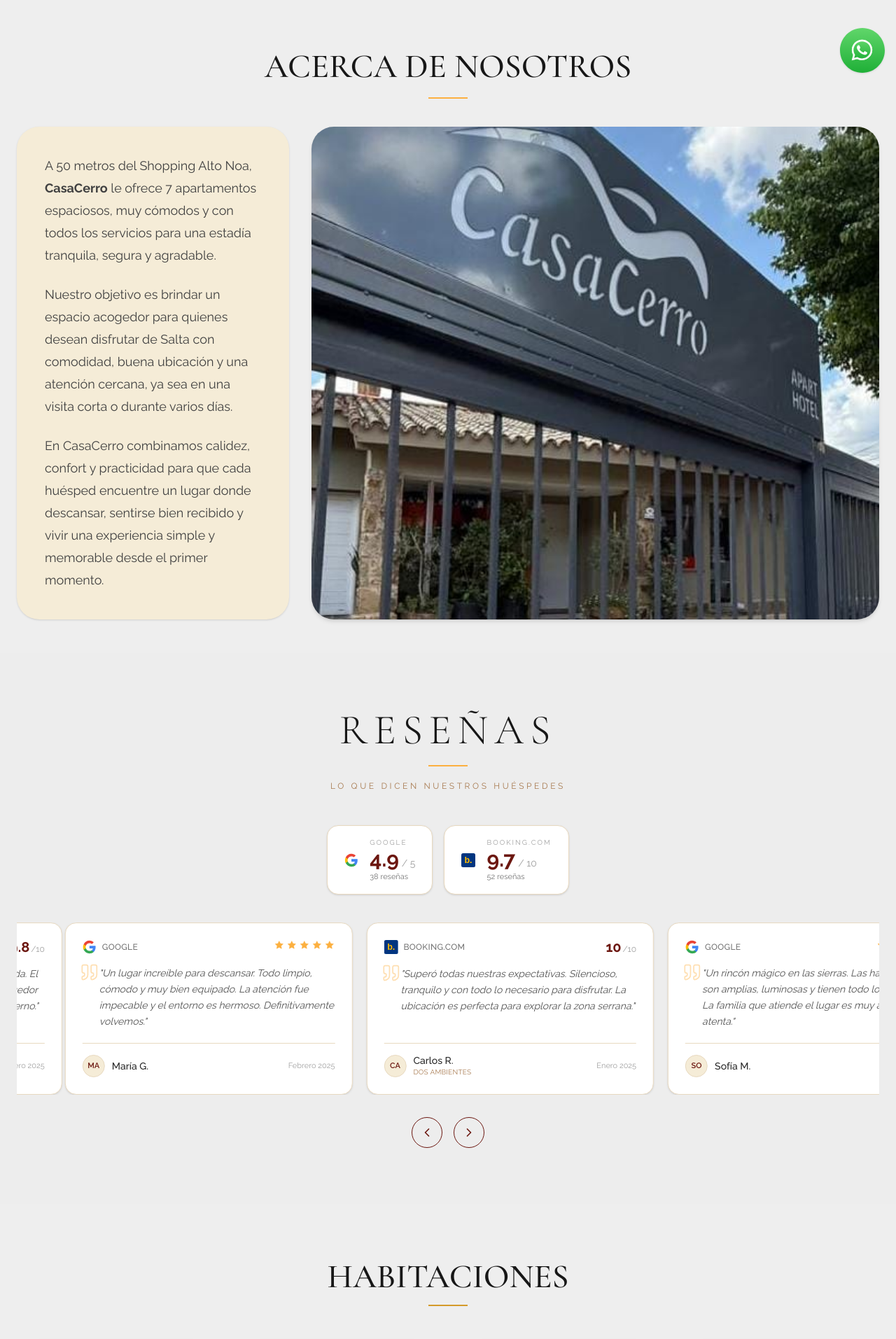
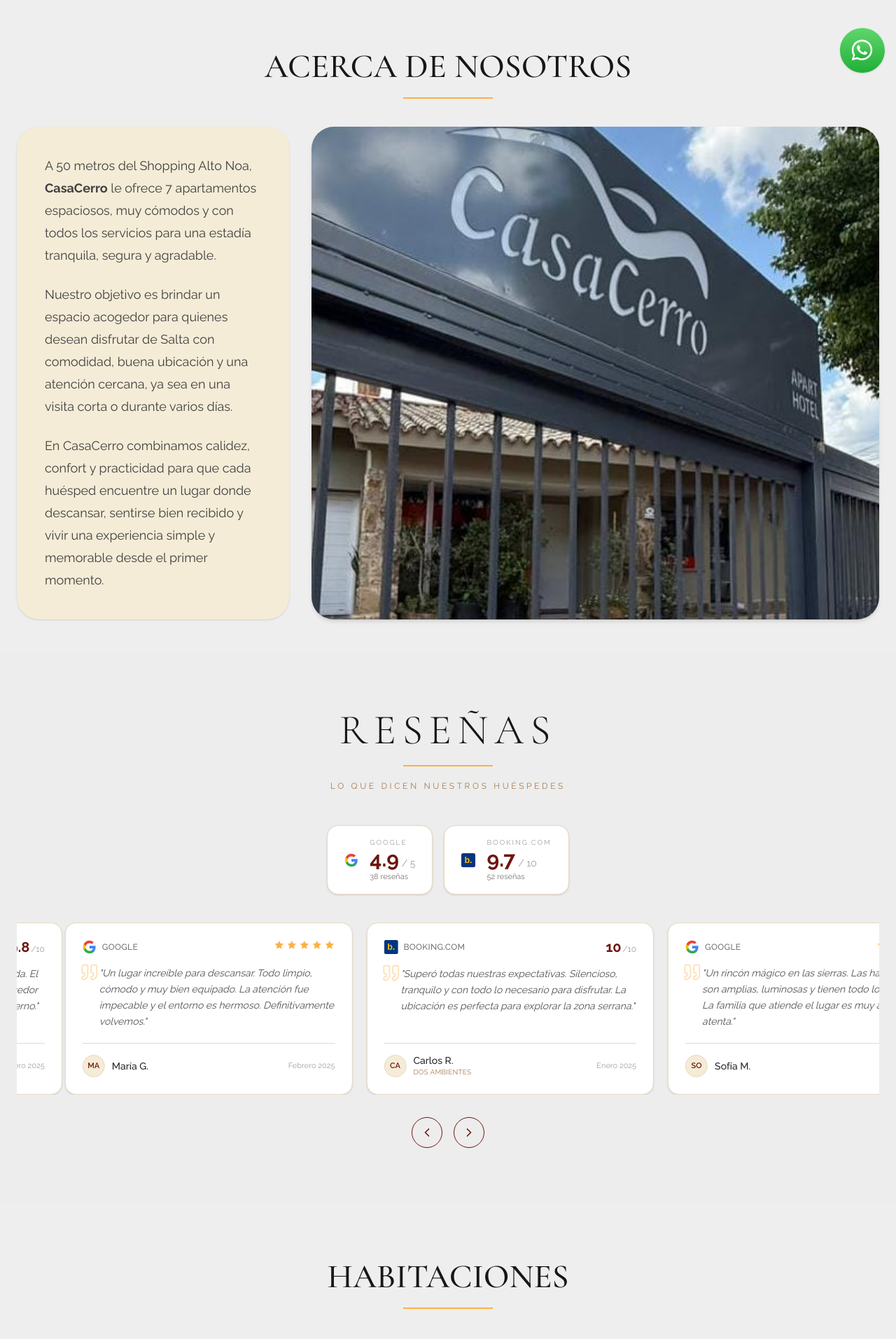
Before and after one commit to LautaroPairuna/casacerro, a Next.js app: page / in a window 1280 px wide. Shown: the part 680-2593 px from the top of the page at 70% size. Built offline with nearby package versions, Linux system fonts and the light colour scheme.

Commit message:
Aumento de tamaño de las brras laterales

```diff
--- a/src/components/Habitaciones.tsx
+++ b/src/components/Habitaciones.tsx
@@ -342,7 +342,7 @@
           <h2 className="text-4xl font-medium uppercase text-neutral-900 md:text-5xl">
             Habitaciones
           </h2>
-          <div className="mx-auto mt-4 h-[2px] w-14 bg-[#d49a2a]" />
+          <div className="mt-5 mb-5 mx-auto w-32 h-0.5 bg-[#FCB040]" />
         </div>
 
         <div className="grid grid-cols-1 lg:grid-cols-2 gap-8 xl:grid-cols-4">
--- a/src/components/Nosotros.tsx
+++ b/src/components/Nosotros.tsx
@@ -20,7 +20,7 @@
           <h2 className="text-center text-4xl font-medium text-neutral-900 md:text-5xl">
             ACERCA DE NOSOTROS
           </h2>
-          <div className="mt-5 mx-auto w-14 h-0.5 bg-[#FCB040]" />
+          <div className="mt-5 mb-5 mx-auto w-32 h-0.5 bg-[#FCB040]" />
         </motion.div>
 
         <div className="grid grid-cols-1 gap-6 xl:grid-cols-12 xl:items-stretch xl:gap-8">
--- a/src/components/Resenas.tsx
+++ b/src/components/Resenas.tsx
@@ -261,7 +261,7 @@
           <h2 className="text-5xl md:text-6xl font-light tracking-[0.15em] uppercase text-neutral-900">
             Reseñas
           </h2>
-          <div className="mt-5 mb-5 mx-auto w-14 h-0.5 bg-[#FCB040]" />
+          <div className="mt-5 mb-5 mx-auto w-32 h-0.5 bg-[#FCB040]" />
           <p className="text-xs uppercase tracking-[0.3em] text-[#A87B51]">
             Lo que dicen nuestros huéspedes
           </p>
--- a/src/components/Tarifas.tsx
+++ b/src/components/Tarifas.tsx
@@ -82,7 +82,7 @@
           <h2 className="text-5xl md:text-6xl font-light tracking-[0.15em] uppercase  text-neutral-900">
             Tarifas
           </h2>
-          <div className="mt-5 mb-4 mx-auto w-14 h-0.5 bg-[#FCB040]" />
+          <div className="mt-5 mb-5 mx-auto w-32 h-0.5 bg-[#FCB040]" />
           <h3>  </h3>
           <p className="text-xs uppercase tracking-[0.3em] text-[#A87B51] mb-3">
             Precios por noche · en pesos argentinos
```
